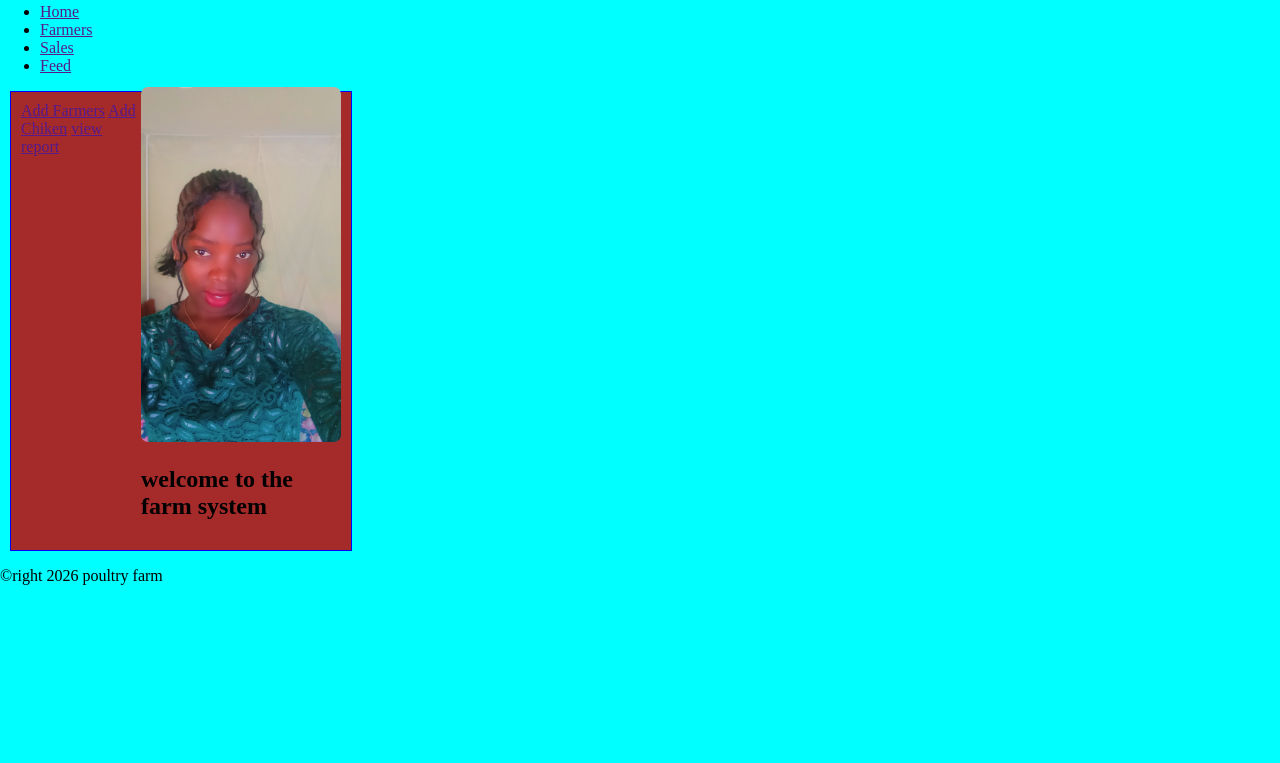
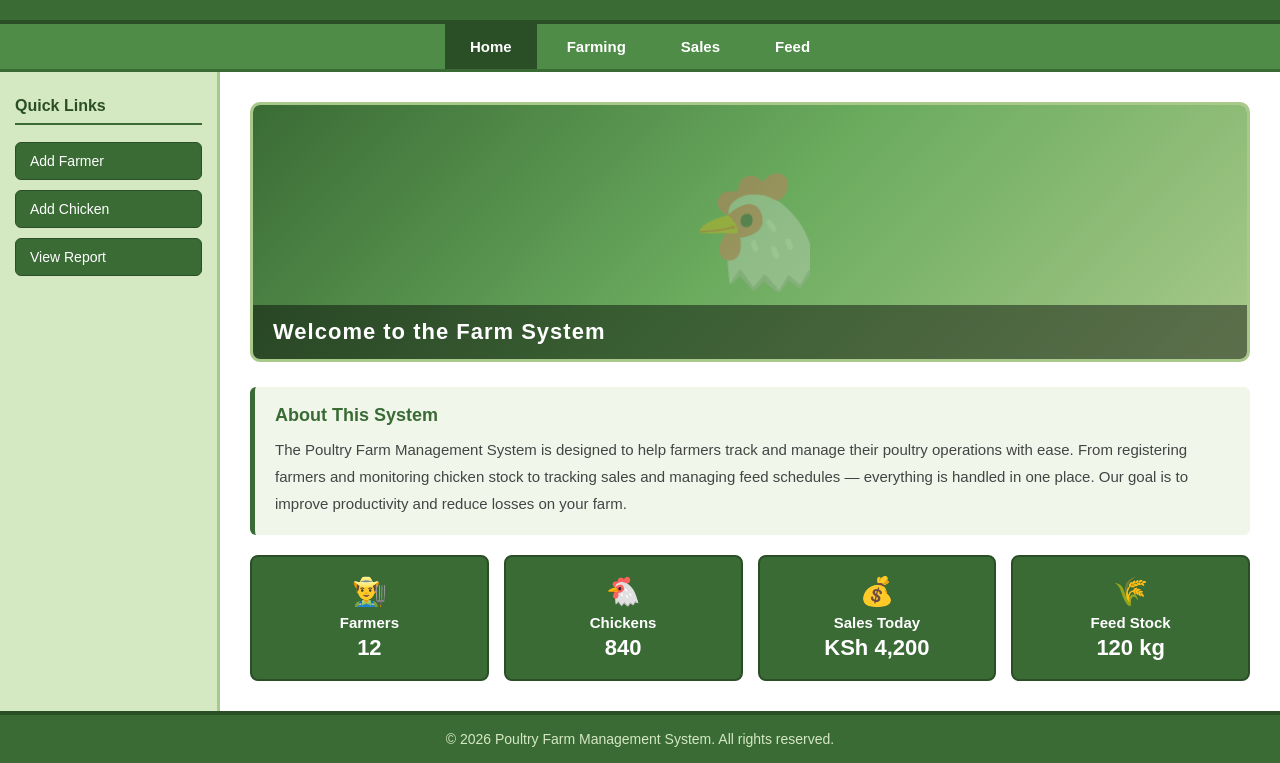
Before and after one commit to vee450-velmah/group-16, a plain HTML site: page index.html in a window 1280 px wide. Shown: the part 77-840 px from the top of the page. Before the commit the page ends 800 px from the top, so only its background shows below. Drawn offline with Linux system fonts and the light colour scheme.

Commit message:
Group 16 Assignment

```diff
--- a/index.html
+++ b/index.html
@@ -3,34 +3,105 @@
 <head>
   <meta charset="UTF-8">
   <meta name="viewport" content="width=device-width, initial-scale=1.0">
-    <title>Poultry Management System</title>
-    <link rel="stylesheet"type="text/css" href="style.css">
+  <title>Document</title>
 </head>
 <body>
+
+</body>
+</html>
+<html lang="en">
+<head>
+  <meta charset="UTF-8" />
+  <meta name="viewport" content="width=device-width, initial-scale=1.0"/>
+  <title>Poultry Farm Management</title>
+  <link rel="stylesheet" href="style.css">
+
+
+</head>
+<body>
+
+
   <header>
-        <h1>Poultry management system</h1>
+    <h1> Poultry Farm Management System</h1>
+    <p>Manage your farm efficiently and effectively</p>
+  </header>
+
+
   <nav>
+    <a href="#" class="active">Home</a>
+    <a href="#">Farming</a>
+    <a href="#">Sales</a>
+    <a href="#">Feed</a>
+  </nav>
+
+
+  <div class="page-body">
+
+
+    <aside>
+      <h3>Quick Links</h3>
       <ul>
-                <li><a href="">Home</a></li>
-                <li><a href="">Farmers</a></li>
-                <li><a href="">Sales</a></li>
-                <li><a href="">Feed</a></li>
+        <li><a href="#"> Add Farmer</a></li>
+        <li><a href="#"> Add Chicken</a></li>
+        <li><a href="#"> View Report</a></li>
       </ul>
-        </nav>
-    </header>
+    </aside>
+
+
     <main>
-        <aside>
-            <a href="" class="sidebarlinks">Add Farmers</a>
-            <a href="" class="sidebarlinks">Add Chiken</a>
-            <a href=""class="sidebarlinks">view report</a>
-        </aside>
-        <section>
-            <img src="Snapchat-1497497951.jpg" alt="">
-            <h1>welcome to the farm system</h1>
-        </section>
+
+
+      <div class="hero">
+        <div class="hero-fallback">
+
+
+          <svg xmlns="http://www.w3.org/2000/svg" width="120" height="120" viewBox="0 0 64 64" fill="white" opacity="0.3">
+            <text y="52" font-size="60">🐔</text>
+          </svg>
+        </div>
+        <div class="hero-overlay">Welcome to the Farm System</div>
+      </div>
+
+
+      <div class="description">
+        <h2>About This System</h2>
+        <p>
+          The Poultry Farm Management System is designed to help farmers track and manage
+          their poultry operations with ease. From registering farmers and monitoring chicken
+          stock to tracking sales and managing feed schedules — everything is handled in one
+          place. Our goal is to improve productivity and reduce losses on your farm.
+        </p>
+      </div>
+ <div class="cards">
+        <div class="card">
+          <div class="icon">👨‍🌾</div>
+          <h4>Farmers</h4>
+          <span>12</span>
+        </div>
+        <div class="card">
+          <div class="icon">🐔</div>
+          <h4>Chickens</h4>
+          <span>840</span>
+        </div>
+        <div class="card">
+          <div class="icon">💰</div>
+          <h4>Sales Today</h4>
+          <span>KSh 4,200</span>
+        </div>
+        <div class="card">
+          <div class="icon">🌾</div>
+          <h4>Feed Stock</h4>
+          <span>120 kg</span>
+        </div>
+
+      </div>
+
     </main>
+  </div>
+
+
   <footer>
-        <p>&copyright 2026 poultry farm</p>
+    <p>&copy; 2026 Poultry Farm Management System. All rights reserved.</p>
   </footer>
 
 </body>
--- a/style.css
+++ b/style.css
@@ -1,35 +1,211 @@
-body{
+
+
+
+ *{
       margin: 0;
-    background-color: aqua;
+      padding: 0;
+      box-sizing: border-box;
+      font-family: Arial, sans-serif;
     }
-header.footer{
-    width: 100%;\
+
+    body {
+      display: flex;
+      flex-direction: column;
+      min-height: 100vh;
+      background-color: #f4f6f0;
     }
-.sidebar,main{
-  background-color: brown;
-    border: 1px solid blue;
-    padding: 10px;
-    margin: 10px;
-    width: 25%;
+
+    header {
+      width: 100%;
+      background-color: #3a6b35;
+      color: white;
+      text-align: center;
+      padding: 22px 30px;
+      border-bottom: 4px solid #2a4f27;
+    }
+
+    header h1 {
+      font-size: 30px;
+      letter-spacing: 1px;
+    }
+
+    header p {
+      font-size: 13px;
+      opacity: 0.8;
+      margin-top: 4px;
+    }
+
+    nav {
+      width: 100%;
+      background-color: #4e8c47;
       display: flex;
-    justify-content: space-around;
+      justify-content: center;
+      gap: 5px;
+      padding: 0 20px;
+      border-bottom: 3px solid #3a6b35;
+    }
 
+    nav a {
+      color: white;
+      text-decoration: none;
+      padding: 14px 25px;
+      font-size: 15px;
+      font-weight: bold;
+      display: inline-block;
+      transition: background 0.2s;
     }
-.main{
-     text-align: right;
-    background-color: blueviolet;
-    padding: 10px;
-    margin: 10px;
-    width: 75%;
-    float:right
+
+    nav a:hover,
+    nav a.active {
+      background-color: #2a4f27;
     }
-img{
-    width: 200px;
-    height: auto;
-    border-radius: 7px;
-    margin-top: -15px;;
+
+
+    .page-body {
+      display: flex;
+      flex: 1;
     }
-.nav{
+
+
+    aside {
+      width: 220px;
+      background-color: #d4e8c2;
+      padding: 25px 15px;
+      border-right: 3px solid #a8c98a;
       display: flex;
-    justify-content: space-between;
+      flex-direction: column;
+      gap: 12px;
     }
+
+    aside h3 {
+      font-size: 16px;
+      color: #2a4f27;
+      border-bottom: 2px solid #3a6b35;
+      padding-bottom: 8px;
+      margin-bottom: 5px;
+    }
+
+    aside ul {
+      list-style: none;
+      display: flex;
+      flex-direction: column;
+      gap: 10px;
+    }
+
+    aside ul li a {
+      display: block;
+      padding: 10px 14px;
+      background-color: #3a6b35;
+      color: white;
+      text-decoration: none;
+      border-radius: 6px;
+      font-size: 14px;
+      border: 1px solid #2a4f27;
+      transition: background 0.2s;
+    }
+
+    aside ul li a:hover {
+      background-color: #2a4f27;
+    }
+
+
+    main {
+      flex: 1;
+      padding: 30px;
+      background-color: #ffffff;
+    }
+
+
+    .hero {
+      position: relative;
+      width: 100%;
+      height: 260px;
+      border-radius: 10px;
+      overflow: hidden;
+      margin-bottom: 25px;
+      border: 3px solid #a8c98a;
+    }
+
+    .hero img {
+      width: 100%;
+      height: 100%;
+      object-fit: cover;
+      display: block;
+    }
+
+
+    .hero-fallback {
+      width: 100%;
+      height: 100%;
+      background: linear-gradient(135deg, #3a6b35 0%, #6aab5e 50%, #a8c98a 100%);
+      display: flex;
+      align-items: center;
+      justify-content: center;
+    }
+
+    .hero-overlay {
+      position: absolute;
+      bottom: 0;
+      left: 0;
+      right: 0;
+      background: rgba(0,0,0,0.45);
+      color: white;
+      padding: 14px 20px;
+      font-size: 22px;
+      font-weight: bold;
+      letter-spacing: 1px;
+    }
+
+
+    .description {
+      background-color: #f0f7ea;
+      border-left: 5px solid #3a6b35;
+      padding: 18px 20px;
+      border-radius: 6px;
+      margin-bottom: 20px;
+    }
+
+    .description h2 {
+      color: #3a6b35;
+      font-size: 18px;
+      margin-bottom: 10px;
+    }
+
+    .description p {
+      color: #444;
+      line-height: 1.8;
+      font-size: 15px;
+    }
+
+
+    .cards {
+      display: flex;
+      gap: 15px;
+      flex-wrap: wrap;
+    }
+
+    .card {
+      flex: 1;
+      min-width: 130px;
+      background-color: #3a6b35;
+      color: white;
+      border-radius: 8px;
+      padding: 18px;
+      text-align: center;
+      border: 2px solid #2a4f27;
+    }
+
+    .card .icon { font-size: 28px; margin-bottom: 6px; }
+    .card h4   { font-size: 15px; margin-bottom: 4px; }
+    .card span { font-size: 22px; font-weight: bold; }
+
+
+    footer {
+      width: 100%;
+      background-color: #3a6b35;
+      color: #d4e8c2;
+      text-align: center;
+      padding: 16px 30px;
+      border-top: 4px solid #2a4f27;
+      font-size: 14px;
+    }
```
Lines whose indentation alone changed are shown as unchanged.
